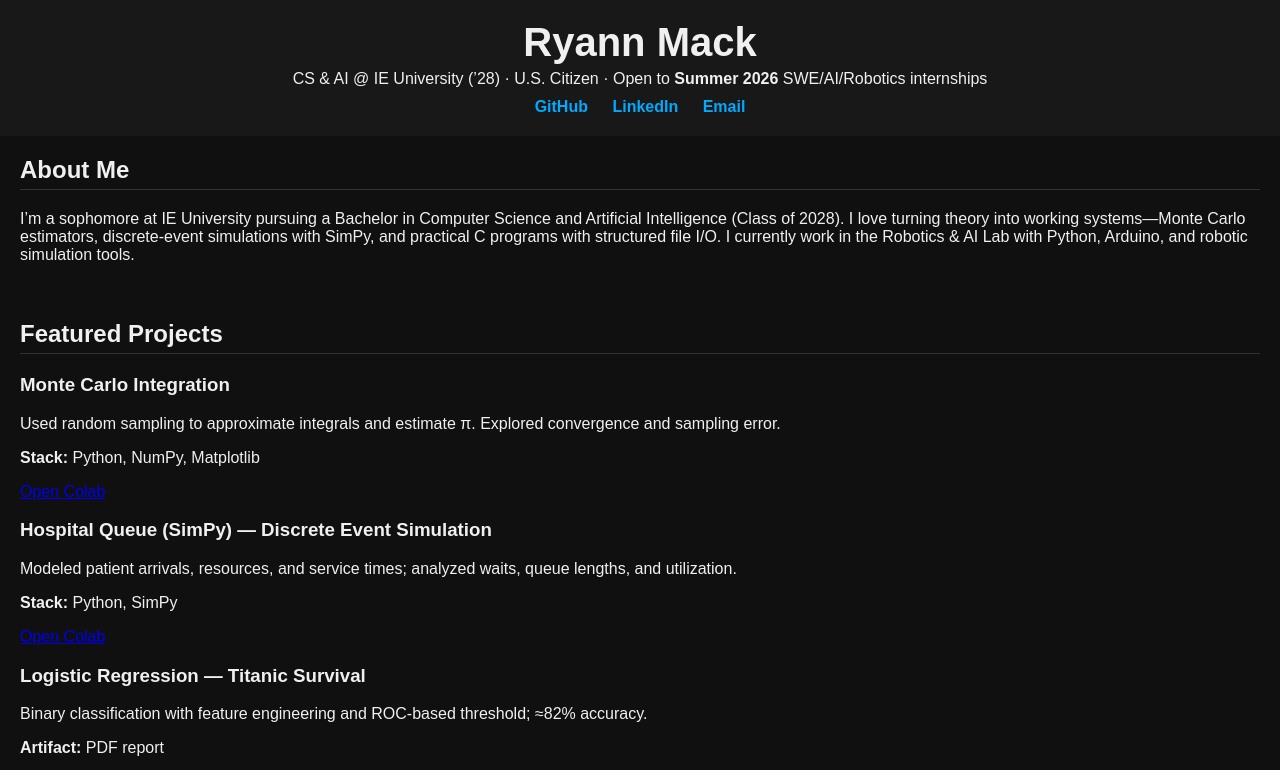
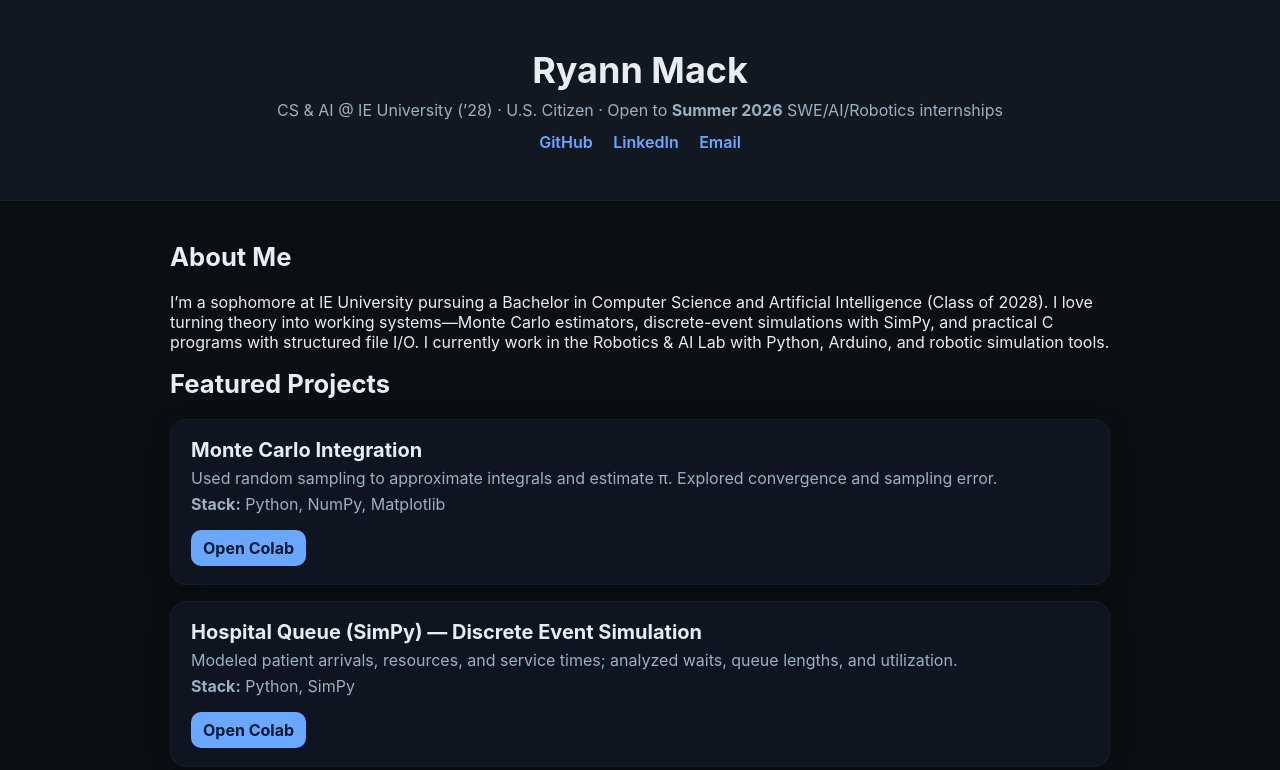
Before and after one commit to Myr-anna/Ryanns-Portfolio, a plain HTML site: page index.html in a window 1280 px wide. Shown: the top 770 px of the page. Drawn offline with Linux system fonts and the light colour scheme.

Commit message:
Update style.css

```diff
--- a/style.css
+++ b/style.css
@@ -1,81 +1,45 @@
-/* Basic styling for the portfolio website */
+:root {
+  --bg: #0b0f14;
+  --panel: #121821;
+  --text: #e8edf3;
+  --muted: #9bb0c3;
+  --accent: #6aa8ff;
+  --card: #0f1520;
+  --shadow: 0 8px 24px rgba(0,0,0,.25);
+}
+
+* { box-sizing: border-box; }
 body {
-  font-family: Arial, sans-serif;
-  margin: 0;
-  padding: 0;
-  background-color: #101010;
-  color: #f0f0f0;
+  margin: 0; font-family: Inter, system-ui, Arial, sans-serif;
+  background: var(--bg); color: var(--text);
 }
 
 header {
-  background-color: #181818;
-  padding: 20px;
-  text-align: center;
+  padding: 48px 20px; text-align: center; background: var(--panel);
+  border-bottom: 1px solid rgba(255,255,255,.05);
 }
+header h1 { margin: 0 0 8px; font-size: 2.25rem; }
+header p { margin: 0 0 12px; color: var(--muted); }
+nav a {
+  margin: 0 8px; color: var(--accent); text-decoration: none; font-weight: 600;
+}
+nav a:hover { text-decoration: underline; }
 
-header h1 {
-  margin: 0;
-  font-size: 2.5em;
+.container { max-width: 980px; margin: 0 auto; padding: 28px 20px 64px; }
+h2 { margin: 12px 0 20px; font-size: 1.6rem; }
+
+.card {
+  background: var(--card); border-radius: 16px; padding: 18px 20px; margin-bottom: 16px;
+  box-shadow: var(--shadow); border: 1px solid rgba(255,255,255,.04);
 }
+.card h3 { margin: 0 0 6px; font-size: 1.25rem; }
+.card p { margin: 6px 0; color: var(--muted); }
 
-header p {
-  margin: 5px 0;
+.btn {
+  display: inline-block; margin-top: 10px; padding: 8px 12px;
+  background: var(--accent); color: #001933; border-radius: 10px;
+  text-decoration: none; font-weight: 700;
 }
+.btn:hover { filter: brightness(1.05); }
 
-nav {
-  margin-top: 10px;
-}
-
-nav a {
-  color: #00aaff;
-  margin: 0 10px;
-  text-decoration: none;
-  font-weight: bold;
-}
-
-nav a:hover {
-  text-decoration: underline;
-}
-
-section {
-  padding: 20px;
-}
-
-h2 {
-  margin-top: 0;
-  border-bottom: 1px solid #333;
-  padding-bottom: 5px;
-}
-
-.project {
-  background-color: #212121;
-  border-radius: 8px;
-  padding: 15px;
-  margin-bottom: 20px;
-}
-
-.project h3 {
-  margin-top: 0;
-  color: #aaccff;
-}
-
-.project p {
-  margin-bottom: 10px;
-}
-
-.project a {
-  color: #00ccff;
-  text-decoration: none;
-}
-
-.project a:hover {
-  text-decoration: underline;
-}
-
-footer {
-  text-align: center;
-  padding: 10px;
-  background-color: #181818;
-  color: #888;
-  font-size: 0.8em;
-}
+footer { text-align: center; color: var(--muted); padding: 24px; border-top: 1px solid rgba(255,255,255,.05); }
```
